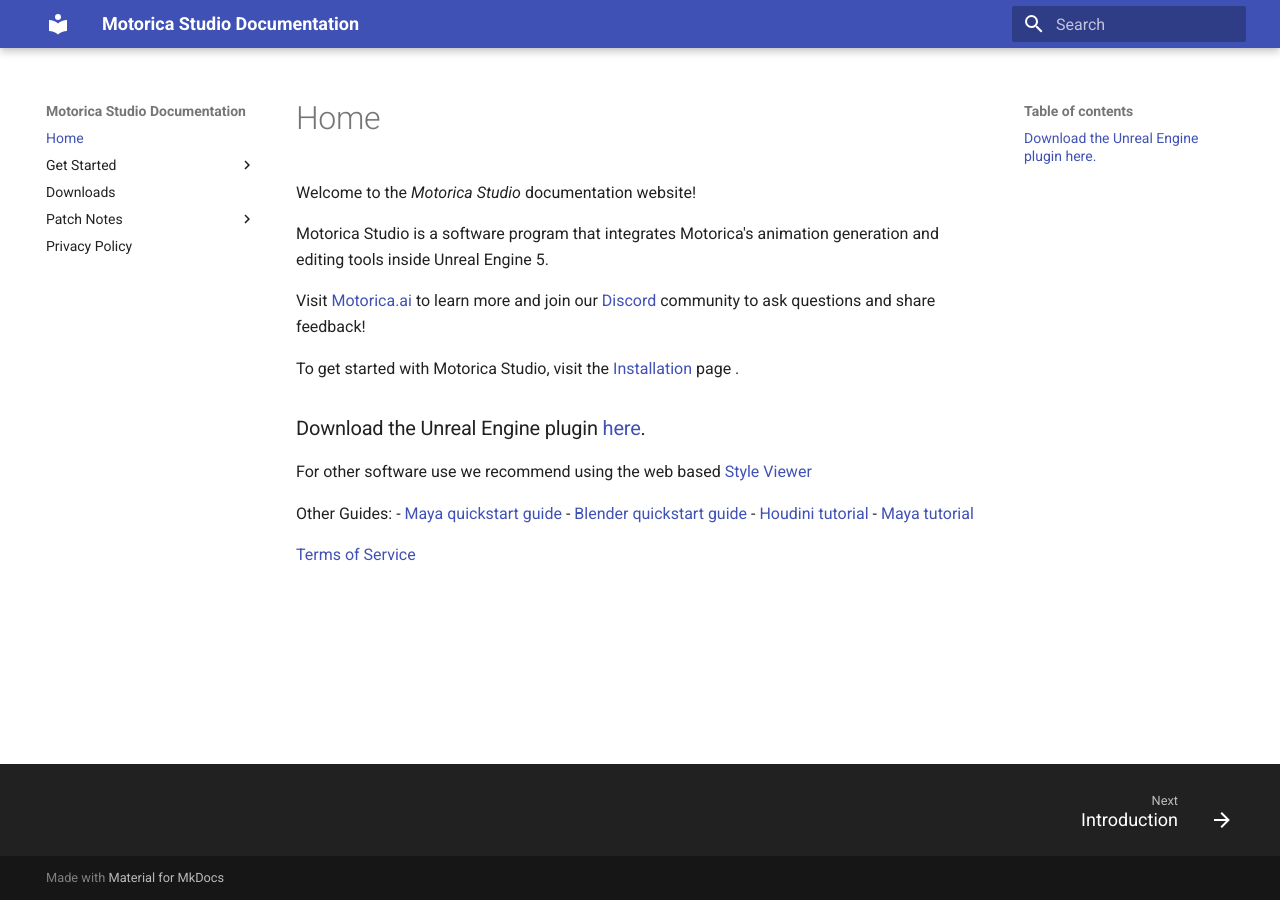
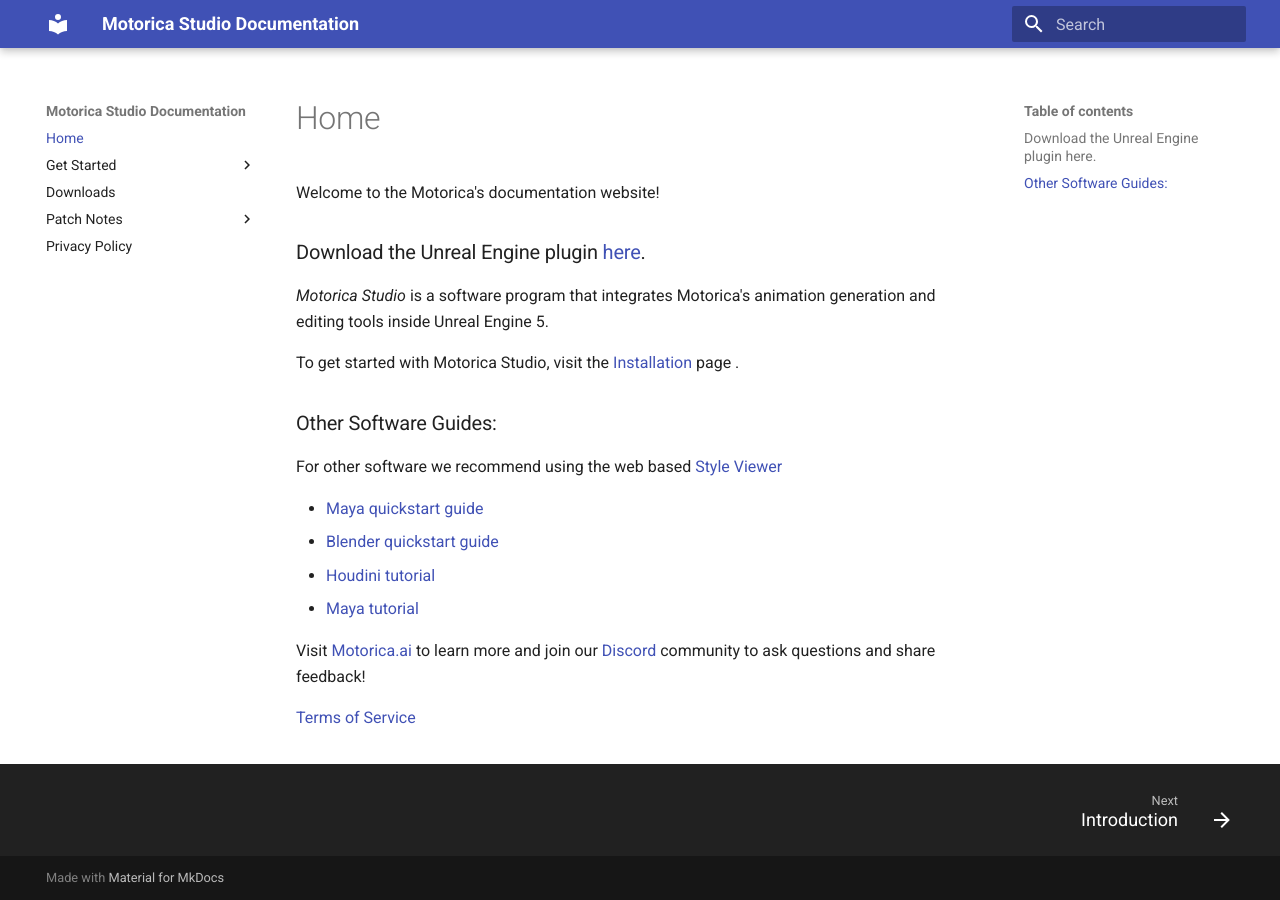
Before and after one commit to MotoricaAI/MoStudioDocs, an MkDocs documentation site: the page built from docs/index.md, in a window 1280 px wide. Built offline with MkDocs 1.6.1 and Material for MkDocs 9.7.7, drawn with Linux system fonts in a browser that asks for light colours.

Commit message:
Update index.md
Adjusted the order of the text

```diff
--- a/docs/index.md
+++ b/docs/index.md
@@ -1,22 +1,22 @@
 # Home
 
-Welcome to the *Motorica Studio* documentation website!
+Welcome to the Motorica's documentation website!
 
-Motorica Studio is a software program that integrates Motorica's animation generation and editing tools inside Unreal Engine 5.
+### Download the Unreal Engine plugin [here](https://mostudiodocs.pages.dev/downloads/).
+
+*Motorica Studio* is a software program that integrates Motorica's animation generation and editing tools inside Unreal Engine 5.
+
+To get started with Motorica Studio, visit the [Installation](get-started/index.md) page .
+
+### Other Software Guides:
+
+For other software we recommend using the web based [Style Viewer](https://mogen.motorica.ai/)
+
+ - [Maya quickstart guide](https://www.motorica.ai/s/Quickstart_guide_maya.pdf)
+ - [Blender quickstart guide](https://www.motorica.ai/s/Quickstart_guide_blender.pdf)
+ - [Houdini tutorial](https://youtu.be/m5ZcMsATAfg)
+ - [Maya tutorial](https://vimeo.com/831841460)
 
 Visit [Motorica.ai](https://www.motorica.ai/) to learn more and join our [Discord](https://discord.com/invite/KWRqNzcjYA) community to ask questions and share feedback!
 
-To get started with Motorica Studio, visit the [Installation](get-started/index.md) page .
-
-
-### Download the Unreal Engine plugin [here](https://mostudiodocs.pages.dev/downloads/).
-
-For other software use we recommend using the web based [Style Viewer](https://mogen.motorica.ai/)
-
-Other Guides:
-- [Maya quickstart guide](https://www.motorica.ai/s/Quickstart_guide_maya.pdf)
-- [Blender quickstart guide](https://www.motorica.ai/s/Quickstart_guide_blender.pdf)
-- [Houdini tutorial](https://youtu.be/m5ZcMsATAfg)
-- [Maya tutorial](https://vimeo.com/831841460)
-
 [Terms of Service](https://www.motorica.ai/terms-of-service)
```
